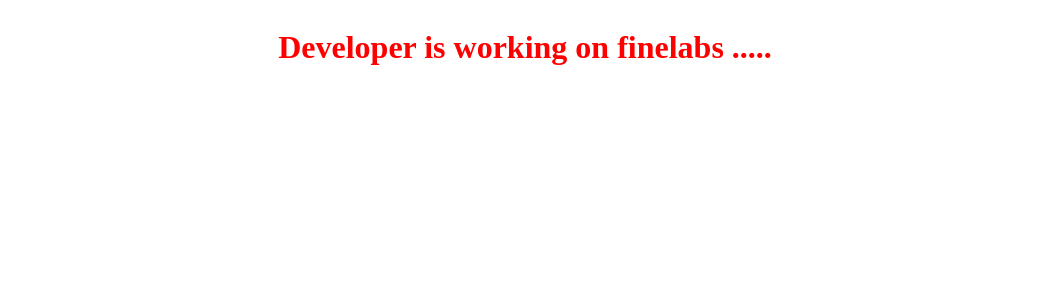
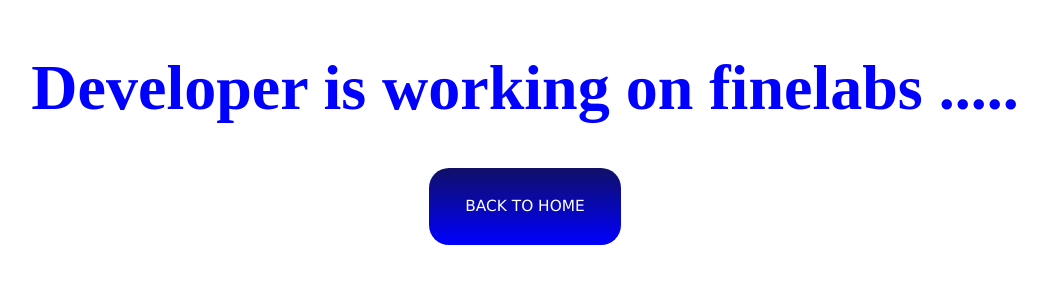
Before and after one commit to AyushSatvara212200/expresolv-resp.github.io, a plain HTML site: page html-files/finelab.html in a window 1280 px wide. Shown: the whole page, without its empty margins (115-1162 px from the left). Drawn offline with nearby package versions, Linux system fonts and the light colour scheme; files whose address does not match are found by name.

Commit message:
commit 2

```diff
--- a/Css-Files/finelab.css
+++ b/Css-Files/finelab.css
@@ -1,8 +1,27 @@
+body{
+    display: flex;
+    flex-direction: column;
+    align-items: center;
+    justify-content: center;
+  }
 #error{
     width: 100%;
     height: 100%;
     display: flex;
     align-items: center;
     justify-content: center;
-    color: red;
+    color: blue;
+    font-size: 2.5vw;
 }
+  #temp-btn{
+    width: 15vw;
+    height: 6vw;
+    background-color: #05215a;
+    background-image: linear-gradient(rgb(16, 16, 103),blue);
+    color: white;
+    border: none;
+    font-size: 1.2vw;
+    font-family: 'Lucida Sans', 'Lucida Sans Regular', 'Lucida Grande', 'Lucida Sans Unicode', Geneva, Verdana, sans-serif;
+    border-radius: 20px;
+    cursor: pointer;
+  }
--- a/Css-Files/nutraex.css
+++ b/Css-Files/nutraex.css
@@ -1,8 +1,27 @@
+body{
+    display: flex;
+    flex-direction: column;
+    align-items: center;
+    justify-content: center;
+  }
 #error{
     width: 100%;
     height: 100%;
     display: flex;
     align-items: center;
     justify-content: center;
-    color: red;
+    color: blue;
+    font-size: 2.5vw;
 }
+  #temp-btn{
+    width: 15vw;
+    height: 6vw;
+    background-color: #05215a;
+    background-image: linear-gradient(rgb(16, 16, 103),blue);
+    color: white;
+    border: none;
+    font-size: 1.2vw;
+    font-family: 'Lucida Sans', 'Lucida Sans Regular', 'Lucida Grande', 'Lucida Sans Unicode', Geneva, Verdana, sans-serif;
+    border-radius: 20px;
+    cursor: pointer;
+  }
--- a/Css-Files/product-pharmaco.css
+++ b/Css-Files/product-pharmaco.css
@@ -1,8 +1,94 @@
-#error{
+.preloader {
+    width: 100%;
+    height: 100vh;
+    position: fixed;
+    left: 0px;
+    top: 0px;
+    z-index: 9999;
+    background-image: radial-gradient(#0a3a9c, #05215a);
+  }
+  .loader {
+    width: 48px;
+    height: 48px;
+    border-radius: 50%;
+    left: 48%;
+    top: 48%;
+    position: fixed;
+    border: 3px solid;
+    box-sizing: border-box;
+    border-color: #00ff87 #00ff87 transparent transparent;
+    animation: rotation 1s linear infinite;
+  }
+
+  .loader::after,
+  .loader::before {
+    content: "";
+    position: absolute;
+    box-sizing: border-box;
+    left: 0;
+    right: 0;
+    top: 0;
+    bottom: 0;
+    margin: auto;
+    border: 3px solid;
+    border-color: transparent transparent #60efff #60efff;
+    width: 40px;
+    height: 40px;
+    border-radius: 50%;
+    animation: rotationBack924 0.5s linear infinite;
+    transform-origin: center center;
+  }
+
+  .loader::before {
+    width: 32px;
+    height: 32px;
+    border-color: #00ff87 #00ff87 transparent transparent;
+    animation: rotation6123 1.5s linear infinite;
+  }
+
+  @keyframes rotation6123 {
+    0% {
+      transform: rotate(0deg);
+    }
+
+    100% {
+      transform: rotate(360deg);
+    }
+  }
+
+  @keyframes rotationBack924 {
+    0% {
+      transform: rotate(0deg);
+    }
+
+    100% {
+      transform: rotate(-360deg);
+    }
+  }
+  body{
+    display: flex;
+    flex-direction: column;
+    align-items: center;
+    justify-content: center;
+  }
+  #error{
     width: 100%;
     height: 100%;
     display: flex;
     align-items: center;
     justify-content: center;
-    color: red;
+    color: blue;
+    font-size: 2.5vw;
 }
+  #temp-btn{
+    width: 15vw;
+    height: 6vw;
+    background-color: #05215a;
+    background-image: linear-gradient(rgb(16, 16, 103),blue);
+    color: white;
+    border: none;
+    font-size: 1.2vw;
+    font-family: 'Lucida Sans', 'Lucida Sans Regular', 'Lucida Grande', 'Lucida Sans Unicode', Geneva, Verdana, sans-serif;
+    border-radius: 20px;
+    cursor: pointer;
+  }
--- a/External-javascripts/product-pharmaco.js
+++ b/External-javascripts/product-pharmaco.js
@@ -0,0 +1,5 @@
+$(document).ready(function () {
+    $(window).on('load', function () {
+        $('.preloader').fadeOut(1000);
+    })
+});
--- a/html-files/finelab.html
+++ b/html-files/finelab.html
@@ -12,5 +12,6 @@
     <body>
 
     <div id="error"><h1>Developer is working on finelabs ..... </h1></div>
+    <a href="/index.html"><button id="temp-btn">BACK TO HOME</button></a>
     </body>
 </html>
```
Also changed, not shown: Css-Files/homepage.css (+7 -6 lines), html-files/nutraex.html (+2 -1 lines), html-files/product-pharmaco.html (+17 -3 lines).
